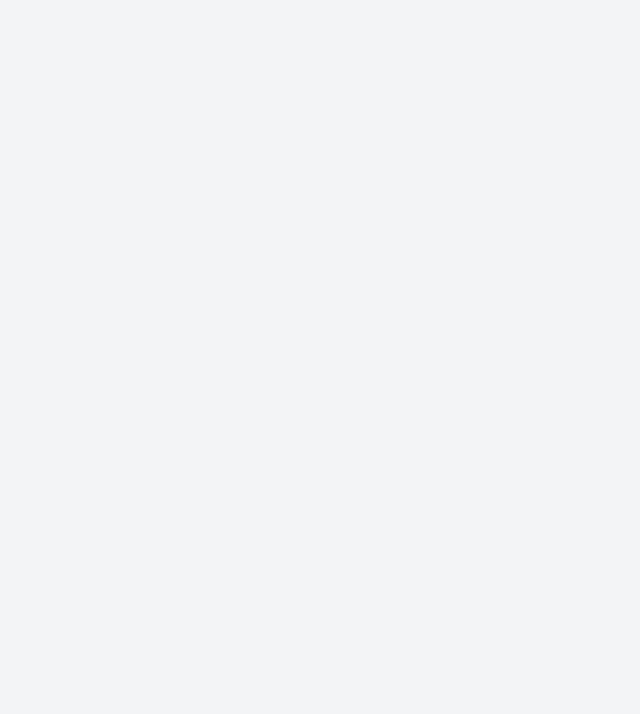
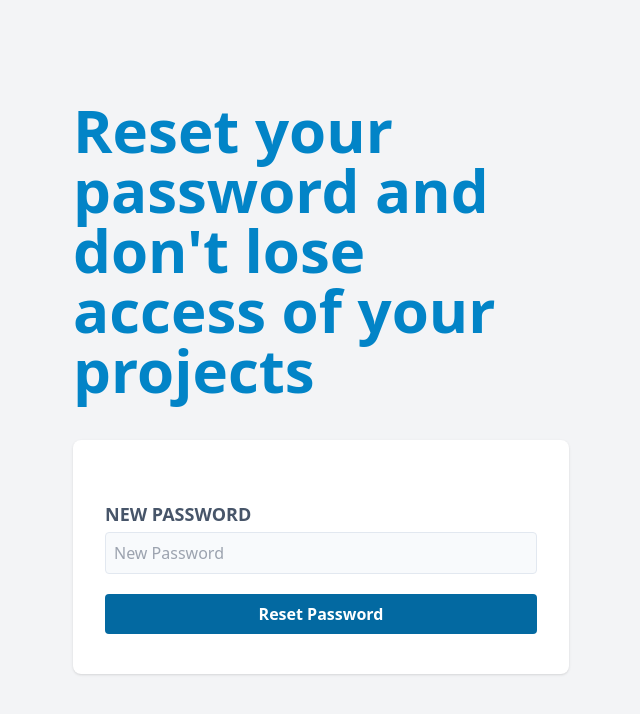
Before and after one commit to jEduardopro/UpTask_frontend, a React (Vite) app: page /forgot-password/1 in a window 1280 px wide. Shown: the top 714 px of the page, without its empty margins (319-959 px from the left). Built offline with nearby package versions, Linux system fonts and the light colour scheme.

Commit message:
create reset password form

```diff
--- a/src/pages/ConfirmAccount.tsx
+++ b/src/pages/ConfirmAccount.tsx
@@ -1,10 +1,9 @@
-import React from 'react'
 
 const ConfirmAccount = () => {
 	return (
-		<div>
-
-		</div>
+		<>
+			<h1 className="text-sky-600 font-black text-6xl">Confirm your account and start to create your projects</h1>
+		</>
 	)
 }
 
--- a/src/pages/ResetPassword.tsx
+++ b/src/pages/ResetPassword.tsx
@@ -1,10 +1,24 @@
-import React from 'react'
 
 const ResetPassword = () => {
 	return (
-		<div>
+		<>
+			<h1 className="text-sky-600 font-black text-6xl">Reset your password and don't lose access of your projects</h1>
+			<form className="bg-white shadow rounded-lg my-10 px-8 py-10">
+				<div className="my-5">
+					<label htmlFor="password" className="uppercase text-slate-600 block text-lg font-bold">New Password</label>
+					<input
+						id="password"
+						type="password"
+						placeholder="New Password"
+						className="w-full mt-1 p-2 border border-slate-200 rounded bg-slate-50 outline-none"
+					/>
+				</div>
 
-		</div>
+				<button type="submit" className="bg-sky-700 text-white font-bold w-full rounded py-2 hover:bg-sky-800 transition-colors">
+					Reset Password
+				</button>
+			</form>
+		</>
 	)
 }
 
```
